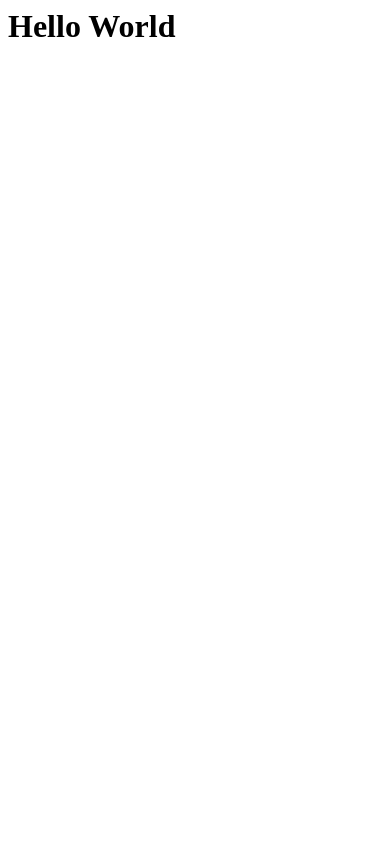
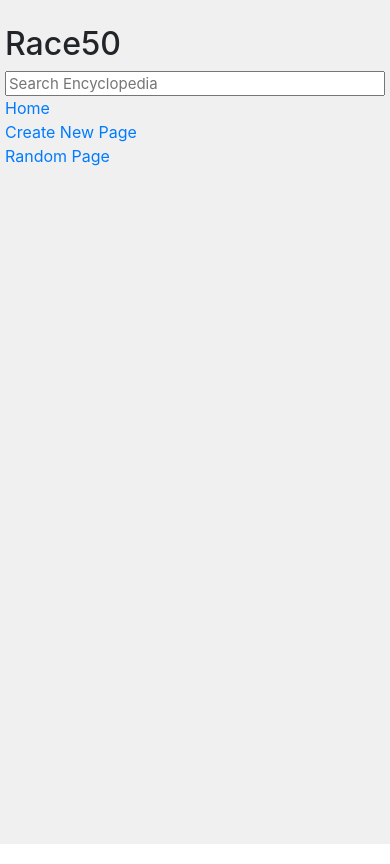
Before and after one commit to danielsaboridotorresia/Race50, a Django app: page /race50/ in a window 390 px wide. Before the commit the page ends 37 px from the top, so only its background shows below. Run offline with Django 5.2, Linux system fonts and the light colour scheme; some libraries are stand-ins or nearby versions.

Commit message:
style: begin page styling

```diff
--- /dev/null
+++ b/race50/static/race50/styles.css
@@ -0,0 +1,38 @@
+body {
+    margin: 0;
+    background-color: white;
+}
+
+code {
+    white-space: pre;
+}
+
+h1 {
+    margin-top: 0px;
+    padding-top: 20px;
+}
+
+textarea {
+    height: 90vh;
+    width: 80%;
+}
+
+.main {
+    padding: 10px;
+}
+
+.search {
+    width: 100%;
+    font-size: 15px;
+    line-height: 15px;
+}
+
+.sidebar {
+    background-color: #f0f0f0;
+    height: 100vh;
+    padding: 20px;
+}
+
+.sidebar h2 {
+    margin-top: 5px;
+}
--- a/race50/templates/race50/index.html
+++ b/race50/templates/race50/index.html
@@ -1 +1,8 @@
-<h1>Hello World</h1>
+{% extends "race50/layout.html" %}
+
+{% block title %}
+    Race50 - Index
+{% endblock %}
+{% block body %}
+
+{% endblock %}
--- /dev/null
+++ b/race50/templates/race50/layout.html
@@ -0,0 +1,38 @@
+{% load static %}
+
+<!DOCTYPE html>
+
+<html lang="en">
+    <head>
+        <title>{% block title %}{% endblock %}</title>
+        <link rel="stylesheet" href="https://stackpath.bootstrapcdn.com/bootstrap/4.4.1/css/bootstrap.min.css" integrity="sha384-Vkoo8x4CGsO3+Hhxv8T/Q5PaXtkKtu6ug5TOeNV6gBiFeWPGFN9MuhOf23Q9Ifjh" crossorigin="anonymous">
+        <link href="{% static 'race50/styles.css' %}" rel="stylesheet">
+    </head>
+    <body>
+        <div class="row">
+            <div class="sidebar col-lg-2 col-md-3">
+                <h2>Race50</h2>
+                <form method="post" action="#">
+                    {% csrf_token %}
+                    <input class="search" type="text" name="q" placeholder="Search Encyclopedia">
+                </form>
+                <div>
+                    <a href="{% url 'index' %}">Home</a>
+                </div>
+                <div>
+                    <a href="#">Create New Page</a>
+                </div>
+                <div>
+                    <a href="#">Random Page</a>
+                </div>
+                {% block nav %}
+                {% endblock %}
+            </div>
+            <div class="main col-lg-10 col-md-9">
+                {% block body %}
+                {% endblock %}
+            </div>
+        </div>
+
+    </body>
+</html>
```
